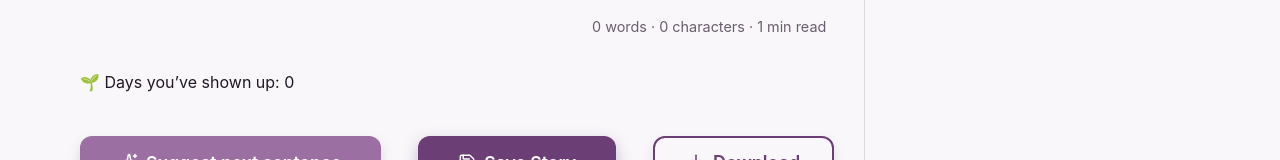
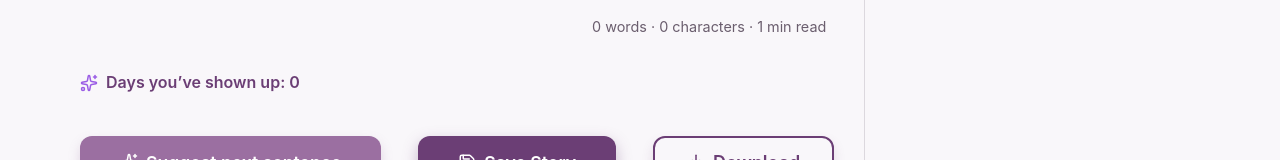
Before and after one commit to Doileo/write-with-me, a React (Vite) app: page / in a window 1280 px wide. Shown: the part 762-922 px from the top of the page. Built offline with nearby package versions, Linux system fonts and the light colour scheme; no server answers.

Commit message:
feat: animate streak icon with violet sparkle whenever user shows up a new day

```diff
--- a/src/components/WritingScreen/WritingScreen.jsx
+++ b/src/components/WritingScreen/WritingScreen.jsx
@@ -24,7 +24,9 @@ const WritingScreen = () => {
   const [readingTime, setReadingTime] = useState(0);
   const [daysShownUp, setDaysShownUp] = useState(0);
   const [currentStoryId, setCurrentStoryId] = useState(null);
+  const [sparkleTrigger, setSparkleTrigger] = useState(false);
 
+  // Load initial data
   useEffect(() => {
     const savedText = localStorage.getItem(DRAFT_STORAGE_KEY);
     if (savedText) setText(savedText);
@@ -37,6 +39,16 @@ const WritingScreen = () => {
     setDaysShownUp(storedDays.length);
   }, []);
 
+  // Track day count increment for sparkle animation
+  useEffect(() => {
+    if (daysShownUp > 0) {
+      setSparkleTrigger(true);
+      const timer = setTimeout(() => setSparkleTrigger(false), 800);
+      return () => clearTimeout(timer);
+    }
+  }, [daysShownUp]);
+
+  // Auto-save, counts, and day streak
   useEffect(() => {
     const saveDraftTimeout = setTimeout(() => {
       localStorage.setItem(DRAFT_STORAGE_KEY, text);
@@ -61,7 +73,7 @@ const WritingScreen = () => {
       if (!storedDays.includes(today)) {
         const updatedDays = [...storedDays, today];
         localStorage.setItem(SHOWN_UP_DAYS_KEY, JSON.stringify(updatedDays));
-        setDaysShownUp(updatedDays.length);
+        setDaysShownUp(updatedDays.length); // triggers sparkle animation
       }
     }
 
@@ -109,7 +121,6 @@ const WritingScreen = () => {
 
     setStories(updatedStories);
     localStorage.setItem(STORIES_STORAGE_KEY, JSON.stringify(updatedStories));
-
     setText("");
     setCurrentStoryId(null);
     localStorage.removeItem(DRAFT_STORAGE_KEY);
@@ -235,7 +246,11 @@ const WritingScreen = () => {
           </div>
 
           <div className={styles["writing-screen__streak"]}>
-            🌱 Days you’ve shown up: {daysShownUp}
+            <Sparkles
+              size={18}
+              className={sparkleTrigger ? styles["sparkle-animate"] : ""}
+            />
+            Days you’ve shown up: {daysShownUp}
           </div>
 
           <div className={styles["writing-screen__actions"]}>
--- a/src/components/WritingScreen/WritingScreen.module.css
+++ b/src/components/WritingScreen/WritingScreen.module.css
@@ -212,6 +212,56 @@
     opacity: 0;
     transform: translateY(-4px);
   }
+}
+
+.writing-screen__streak {
+  font-size: 1rem;
+  font-weight: 600;
+  color: var(--color-primary);
+  text-align: left;
+  display: inline-flex;
+  align-items: center;
+  gap: 0.5rem;
+}
+
+.writing-screen__streak svg {
+  stroke: #9b5de5; /* violet color */
+  transform-origin: center;
+  transition: transform 0.3s ease;
+}
+
+/* trigger class for sparkle animation */
+@keyframes sparkle {
+  0% {
+    transform: scale(1) rotate(0deg);
+    filter: drop-shadow(0 0 0 violet);
+    opacity: 0.8;
+  }
+  25% {
+    transform: scale(1.3) rotate(15deg);
+    filter: drop-shadow(0 0 6px violet);
+    opacity: 1;
+  }
+  50% {
+    transform: scale(1) rotate(-15deg);
+    filter: drop-shadow(0 0 12px violet);
+    opacity: 1;
+  }
+  75% {
+    transform: scale(1.2) rotate(10deg);
+    filter: drop-shadow(0 0 6px violet);
+    opacity: 1;
+  }
+  100% {
+    transform: scale(1) rotate(0deg);
+    filter: drop-shadow(0 0 0 violet);
+    opacity: 0.8;
+  }
+}
+
+.sparkle-animate {
+  animation: sparkle 0.8s ease-in-out;
+  color: violet; /* make the icon itself violet */
 }
 
 /* === button group wrapper === */
```
